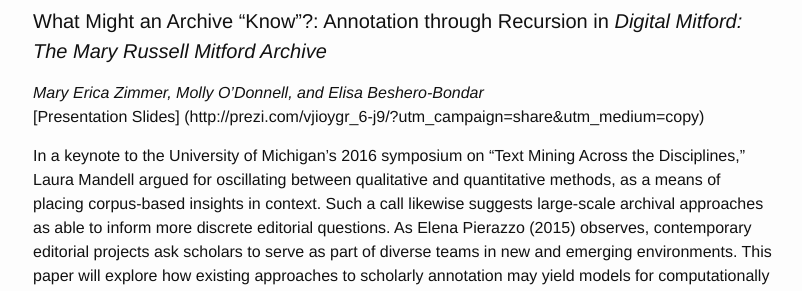
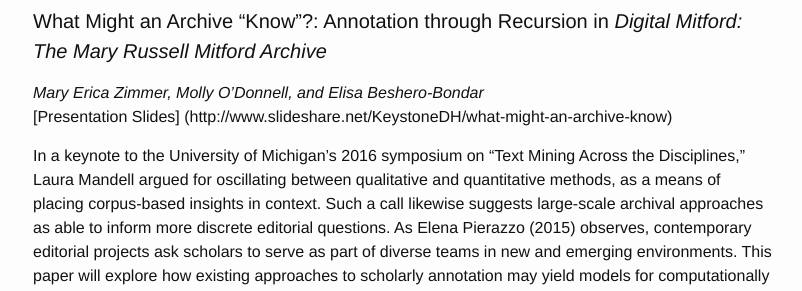
Before and after one commit to KeystoneDH/2016, a Jekyll site: the page built from abstracts.md, in a window 1280 px wide and 900 px high, scrolled down 20448 px. Shown: the part 152-443 px from the top of the window, without its empty margins (237-1039 px from the left). Built offline with Jekyll 4.4.1, drawn with Linux system fonts in a browser that asks for light colours; part of the change alters nothing that is shown; some of the changed text lies outside the part shown.

Commit message:
Update abstracts.md

```diff
--- a/abstracts.md
+++ b/abstracts.md
@@ -377,7 +377,7 @@ Rhetorical training in argumentation has been a central part of humanist educati
 {: #submission-28}
 
 *Mary Erica Zimmer, Molly O'Donnell, and Elisa Beshero-Bondar*
-[Presentation Slides] (http://prezi.com/vjioygr_6-j9/?utm_campaign=share&utm_medium=copy)
+[Presentation Slides] (http://www.slideshare.net/KeystoneDH/what-might-an-archive-know)
 
 In a keynote to the University of Michigan’s 2016 symposium on “Text Mining Across the Disciplines,” Laura Mandell argued for oscillating between qualitative and quantitative methods, as a means of placing corpus-based insights in context. Such a call likewise suggests large-scale archival approaches as able to inform more discrete editorial questions. As Elena Pierazzo (2015) observes, contemporary editorial projects ask scholars to serve as part of diverse teams in new and emerging environments. This paper will explore how existing approaches to scholarly annotation may yield models for computationally informed _praxis_.
 
@@ -420,6 +420,7 @@ Almost everything about the predominantly faithful depiction of 1947 Los Angeles
 {: #submission-12}
 
 *Elisa Beshero-Bondar, Lisa Wilson, and Amy Gates*
+[Presentation Slides] (http://prezi.com/vjioygr_6-j9/?utm_campaign=share&utm_medium=copy)
 
 Join members of the Text Encoding Initiative (TEI) and editors of [the Digital Mitford project](http://digitalmitford.org) to gain hands-on experience with transcription and coding of manuscript letters. We will work with a selection of photo facsimiles and partially encoded transcriptions of letters by Mary Russell Mitford, as well as with [the TEI Guidelines]() and <oXygen/> XML editing software to give participants experience with the uses of code to contain transcription as well as information about the hands represented on the page, postal markings, and the medium on which the letters are written. We will also discuss traditional questions of textual scholarship, including how to determine dates and proper namesfrom partial clues, and what research tools we might apply to track down information we need. We will discuss practical questions and issues in coding letters for a digital archive, and consider the information resources we can build from encoding historical handwritten documents.
 
```
